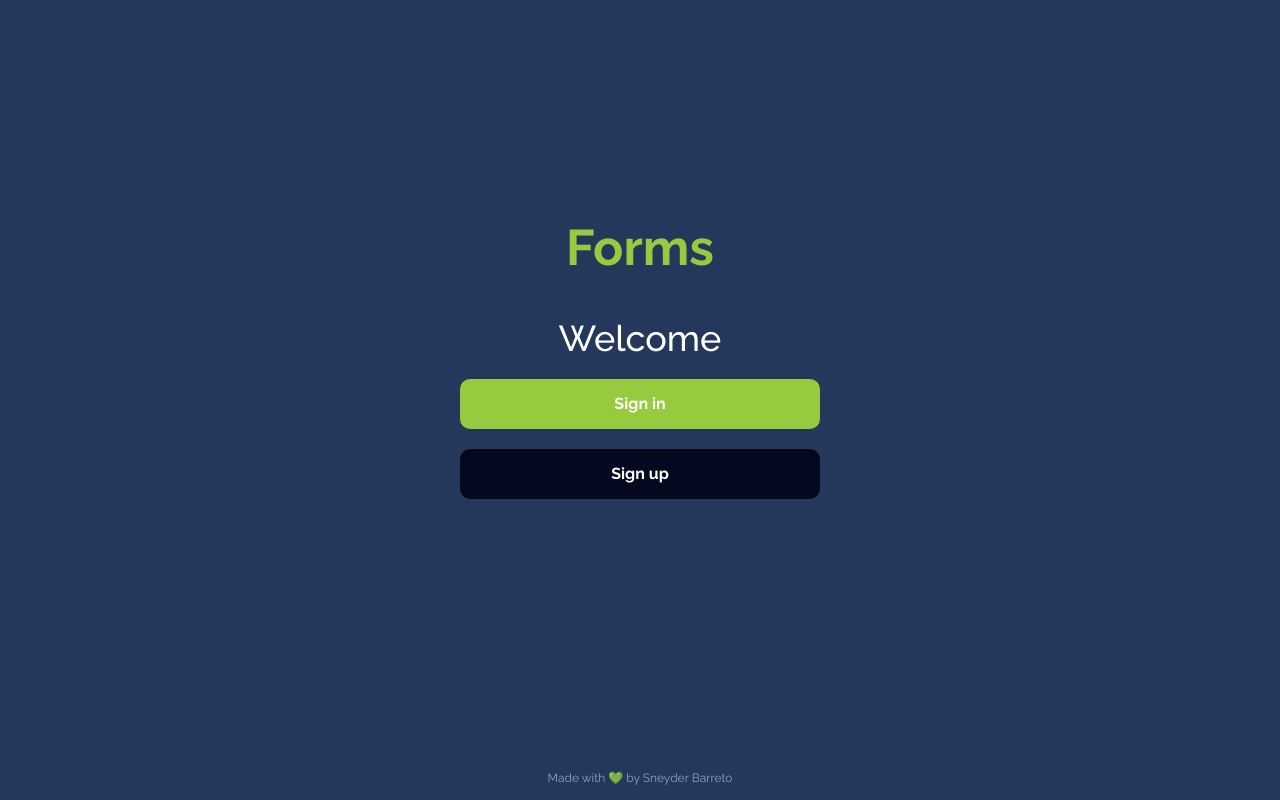
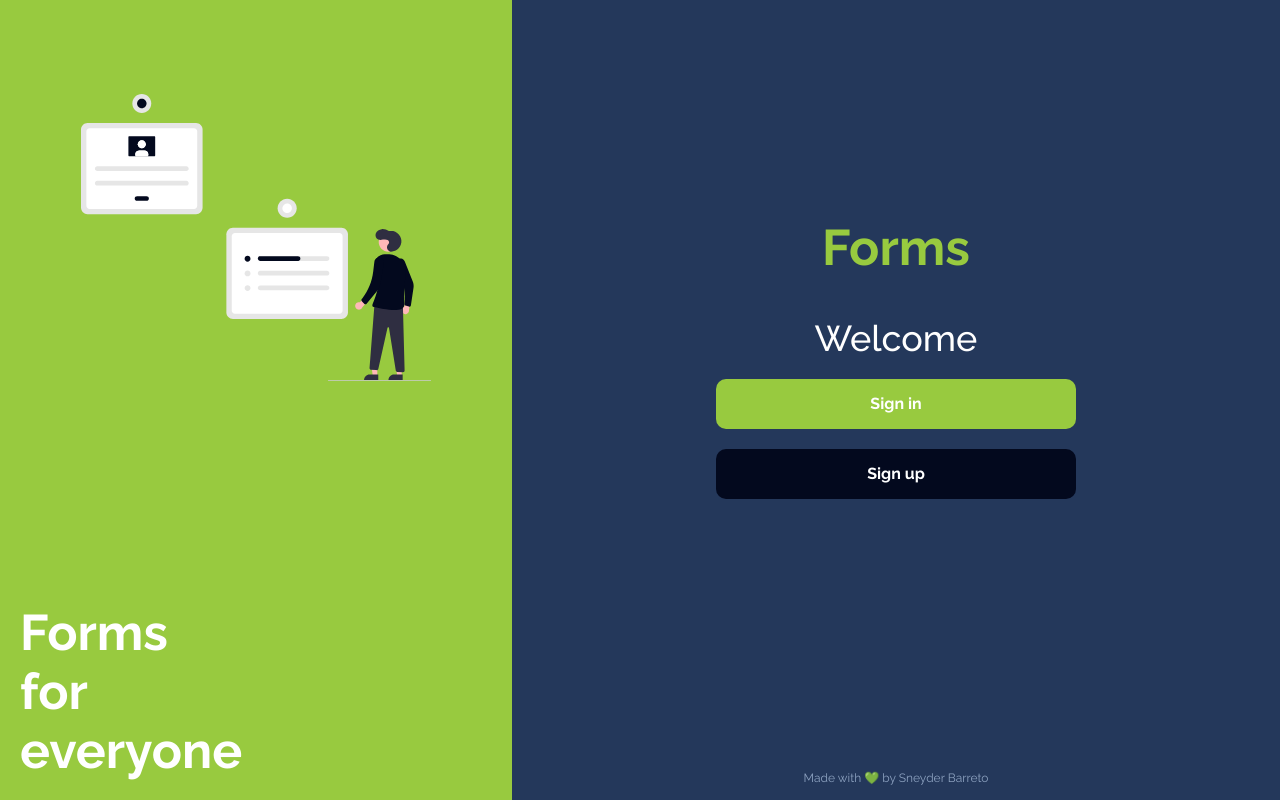
Before and after one commit to sneyderdev/forms, a React app: page / in a window 1280 px wide. Built offline with nearby package versions, Linux system fonts and the light colour scheme.

Commit message:
ADD: Sidebar for desktop+ view

```diff
--- a/src/components/Layout.jsx
+++ b/src/components/Layout.jsx
@@ -5,13 +5,14 @@ import { Grid, ContentGrid, MainContent, Container } from '@shared';
 
 import Header from './Header';
 import Footer from './Footer';
+import Sidebar from './Sidebar';
 
 const Layout = ({ children }) => {
   const { pathname } = useLocation();
 
   return (
     <Grid>
-      <section style={{ display: 'none' }} />
+      <Sidebar />
       <ContentGrid pathName={pathname}>
         {pathname !== '/' && <Header />}
         <MainContent>
--- /dev/null
+++ b/src/components/Sidebar/Sidebar.styles.js
@@ -0,0 +1,28 @@
+import styled from 'styled-components';
+
+const SidebarContainer = styled.aside`
+  display: none;
+  width: 100%;
+  padding: 20px;
+  background: ${({ theme }) => theme.colors.primary};
+
+  div {
+    display: grid;
+    place-items: center;
+
+    &:last-child {
+      align-items: end;
+      justify-content: start;
+    }
+  }
+
+  h2 {
+    font-size: ${({ theme }) => theme.sizes.xl};
+  }
+
+  @media screen and (min-width: 1024px) {
+    display: grid;
+  }
+`;
+
+export default SidebarContainer;
--- /dev/null
+++ b/src/components/Sidebar/index.jsx
@@ -0,0 +1,24 @@
+import React from 'react';
+
+import formsIlustration from '@images/forms-ilustration.svg';
+
+import SidebarContainer from './Sidebar.styles';
+
+const Sidebar = () => (
+  <SidebarContainer>
+    <div>
+      <img src={formsIlustration} alt="Forms" />
+    </div>
+    <div>
+      <h2>
+        Forms
+        <br />
+        for
+        <br />
+        everyone
+      </h2>
+    </div>
+  </SidebarContainer>
+);
+
+export default Sidebar;
--- a/src/shared/components/Grid.js
+++ b/src/shared/components/Grid.js
@@ -3,6 +3,10 @@ import styled from 'styled-components';
 const Grid = styled.div`
   display: grid;
   min-height: 100vh;
+
+  @media screen and (min-width: 1024px) {
+    grid-template-columns: minmax(40%, 450px) 1fr;
+  }
 `;
 
 export default Grid;
```
Also changed, not shown: src/assets/images/forms-ilustration.svg (added).
